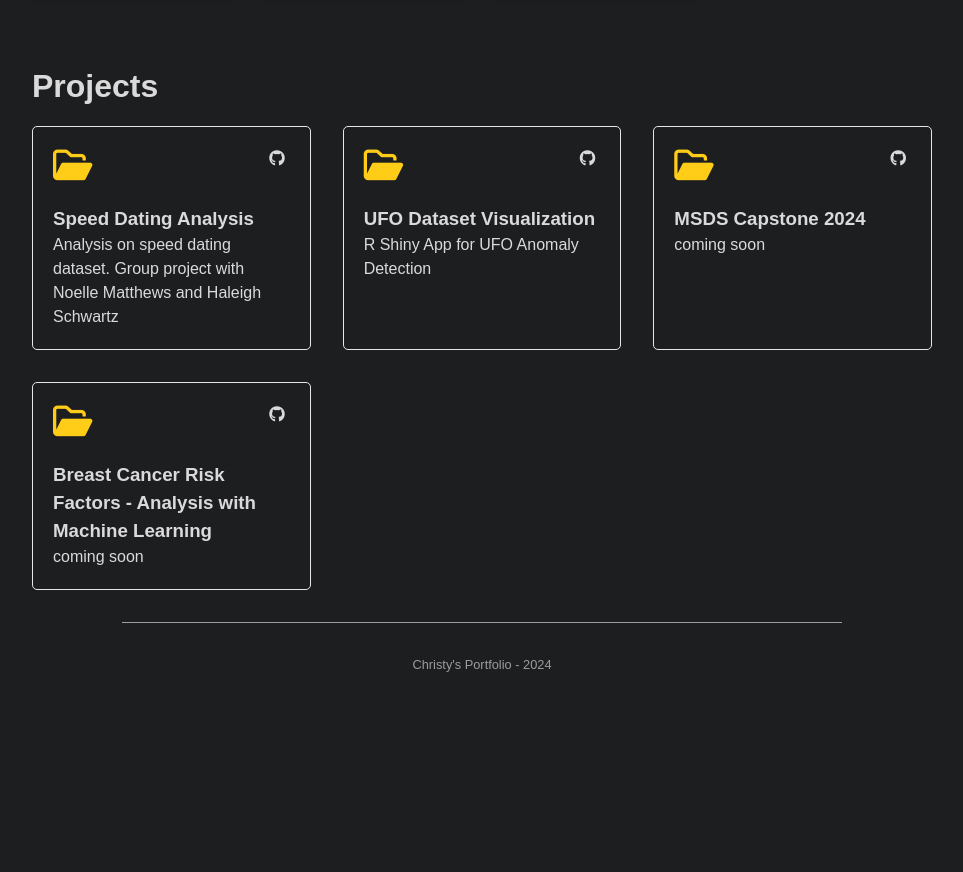
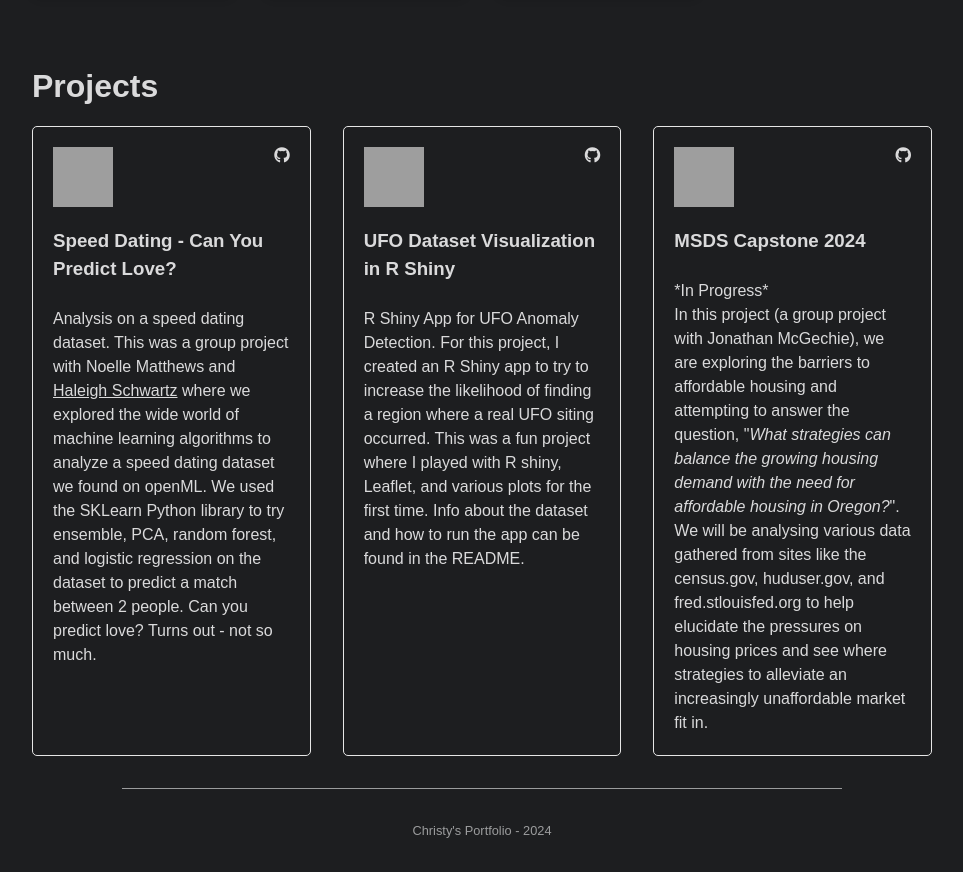
Before and after one commit to cml-data/cml-anaylsis.github.io, a Next.js app: page / in a window 1280 px wide. Shown: the part 1242-2114 px from the top of the page, without its empty margins (158-1121 px from the left). Before the commit the page ends 1949 px from the top, so only its background shows below. Built offline with nearby package versions, Linux system fonts and the light colour scheme; grey boxes are pictures that could not be loaded.

Commit message:
updating cards to have more info and links to other profiles in the program

```diff
--- a/src/components/data.js
+++ b/src/components/data.js
@@ -1,31 +1,43 @@
 export const projectData = [
 	{
 		id: 1,
-		title: 'Speed Dating Analysis',
+		title: 'Speed Dating - Can You Predict Love?',
+		img: 'images/speed-dating.png',
 		description:
-			'Analysis on speed dating dataset.  Group project with \n' +
-			'Noelle Matthews and Haleigh Schwartz',
+			'<br>Analysis on a speed dating dataset.  This was a group project with Noelle Matthews and <a href="https://schwartzh2017.github.io/"><u>Haleigh Schwartz</u></a> where we explored the wide world of ' +
+			'machine learning algorithms to analyze a speed dating dataset we found on openML.  We used the SKLearn Python library to try ensemble, PCA, random forest, and logistic regression ' +
+			'on the dataset to predict a match between 2 people.  Can you predict love?  Turns out - not so much.',
 		gitHubLink: 'https://github.com/cml-data/505project',
+		visible: true
 	},
 	{
 		id: 2,
-		title: 'UFO Dataset Visualization',
+		title: 'UFO Dataset Visualization in R Shiny',
+		img: 'images/ufo.png',
 		description:
-			'R Shiny App for UFO Anomaly Detection',
+			'<br>R Shiny App for UFO Anomaly Detection.  For this project, I created an R Shiny app to try to increase the likelihood of finding a region where a real UFO siting occurred.  This was a fun project where I played with R shiny, Leaflet, and various plots for the first time.  Info about the dataset and how to run the app can be found in the README.',
 		gitHubLink: 'https://github.com/cml-data/msds/tree/main/DATA502_Final_Project',
+		visible: true
 	},
 	{
 		id: 3,
 		title: 'MSDS Capstone 2024',
+		img: 'images/house.png',
+		description:
+			'<br>*In Progress* <br> In this project (a group project with Jonathan McGechie), we are exploring the barriers to affordable housing and attempting to answer ' +
+			'the question, "<i>What strategies can balance the growing housing demand with the need for affordable housing in Oregon?</i>".  We will be analysing various ' +
+			'data gathered from sites like the census.gov, huduser.gov, and fred.stlouisfed.org to help elucidate the pressures on housing prices and see where strategies to ' +
+			'alleviate an increasingly unaffordable market fit in.',
+		gitHubLink: 'https://github.com/wu-msds-capstones/project-writeup-christy-jonathan/blob/main/capstone.qmd',
+		visible: true
+	},
+	{
+		id: 4,
+		title: 'Breast Cancer Risk Factors - Analysis with Machine Learning',
+		img: 'images/bc-ribbon.png',
 		description:
 			'coming soon',
 		gitHubLink: '',
-	},
-		{
-		id: 4,
-		title: 'Breast Cancer Risk Factors - Analysis with Machine Learning',
-		description:
-			'coming soon',
-		gitHubLink: '',
+		visible: false
 	},
 ];
--- a/src/components/projects.jsx
+++ b/src/components/projects.jsx
@@ -1,4 +1,25 @@
 import { projectData } from './data.js';
+
+function projectItem(project) {
+  if (project.visible) {
+      return (
+          <div key={project.id} className="project-card">
+              <a href={project.gitHubLink} target="_blank">
+                  <div className="project-header">
+                      <img className="project-icon" src={project.img} alt="text"/>
+                      <div className="small-icons">
+                          <i className="fa-brands fa-github"></i>
+                      </div>
+                  </div>
+                  <h3 className="project-title">{project.title}</h3>
+              </a>
+              <p dangerouslySetInnerHTML={{__html: project.description}}></p>
+          </div>
+  )
+      ;
+  } else
+      return "";
+}
 
 const Projects = () => {
     return (
@@ -6,21 +27,8 @@ const Projects = () => {
             <h2>Projects</h2>
             <div className="projects-grid">
                 {projectData && projectData.map((project) => (
-                    <div className="project-card" key={project.id}>
-                        <div className="project-header">
-                            <a href={project.gitHubLink} target="_blank">
-                                <i className="fa-regular fa-folder-open folder-icon"></i>
-                            </a>
-                            <div className="small-icons">
-                                <a href={project.gitHubLink} target="_blank"><i className="fa-brands fa-github"></i></a>
-                            </div>
-                        </div>
-                        <a href={project.gitHubLink} target="_blank">
-                            <h3>{project.title}</h3>
-                            <p>{project.description}</p>
-                        </a>
-                    </div>
-                    ))
+                    projectItem(project)
+                ))
                 }
             </div>
         </div>
--- a/src/styles/globals.css
+++ b/src/styles/globals.css
@@ -287,6 +287,12 @@ hr {
   border-radius: 5px;
 }
 
+.project-card:hover {
+  border: 4px solid #e6e6e6;
+  padding: 17px;
+  border-radius: 5px;
+}
+
 .project-card .project-header {
   display: flex;
   justify-content: space-between;
@@ -294,8 +300,13 @@ hr {
   margin-bottom: 20px;
 }
 
-.project-card .folder-icon {
-  font-size: 35px;
+.project-card .project-title:hover {
+    text-decoration-line: underline;
+}
+
+.project-card .project-icon {
+  width: 60px;
+  height: 60px;
   color: #FFCC17;
 }
 
```
